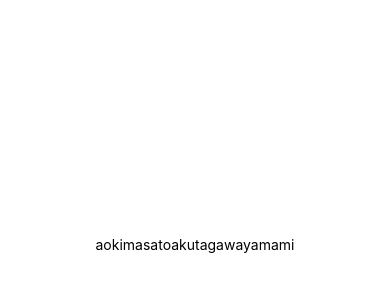
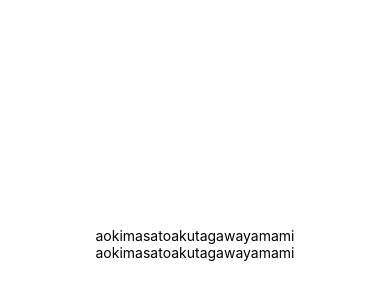
Before and after one commit to Moorley/connect-plus, a React Native app: screen / in a window 390 px wide. Shown: the part 178-478 px from the top of the page. Built offline with nearby package versions, Linux system fonts and the light colour scheme.

Commit message:
test akutagawa

```diff
--- a/App.js
+++ b/App.js
@@ -5,6 +5,7 @@ import { StyleSheet, Text, View } from 'react-native';
 export default function App() {
   return (
     <View style={styles.container}>
+      <Text>aokimasatoakutagawayamami</Text>
       <Text>aokimasatoakutagawayamami</Text>
       <StatusBar style="auto" />
     </View>
```
